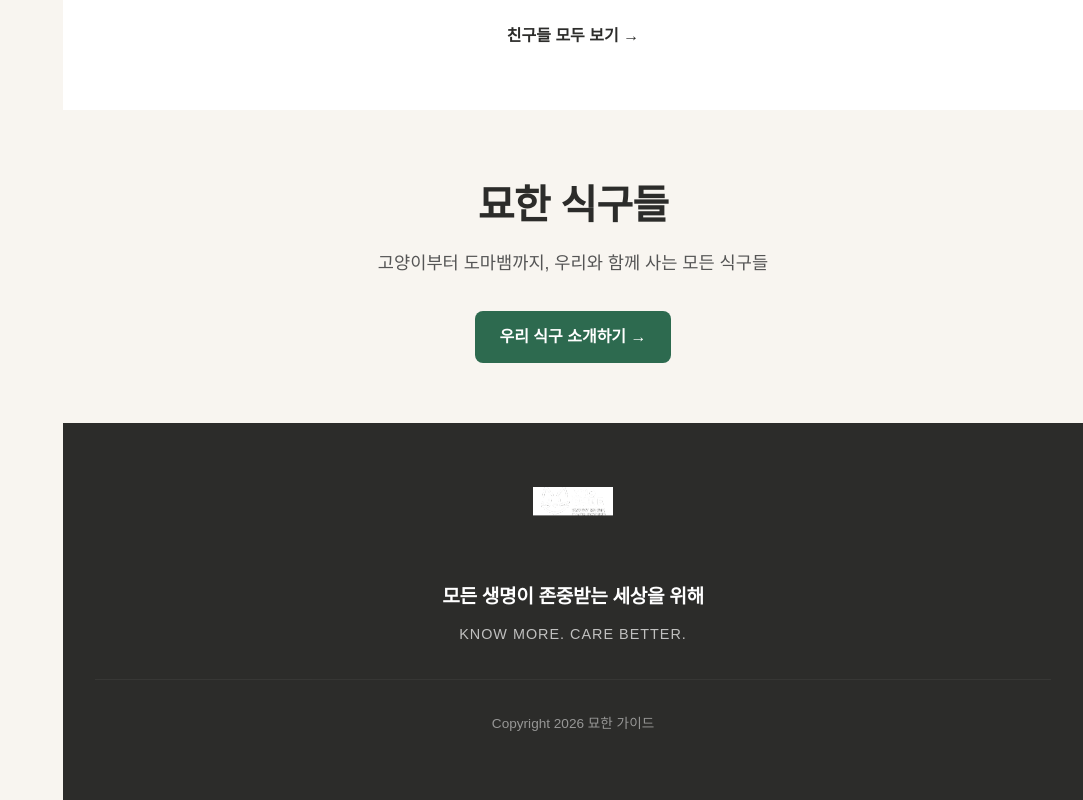
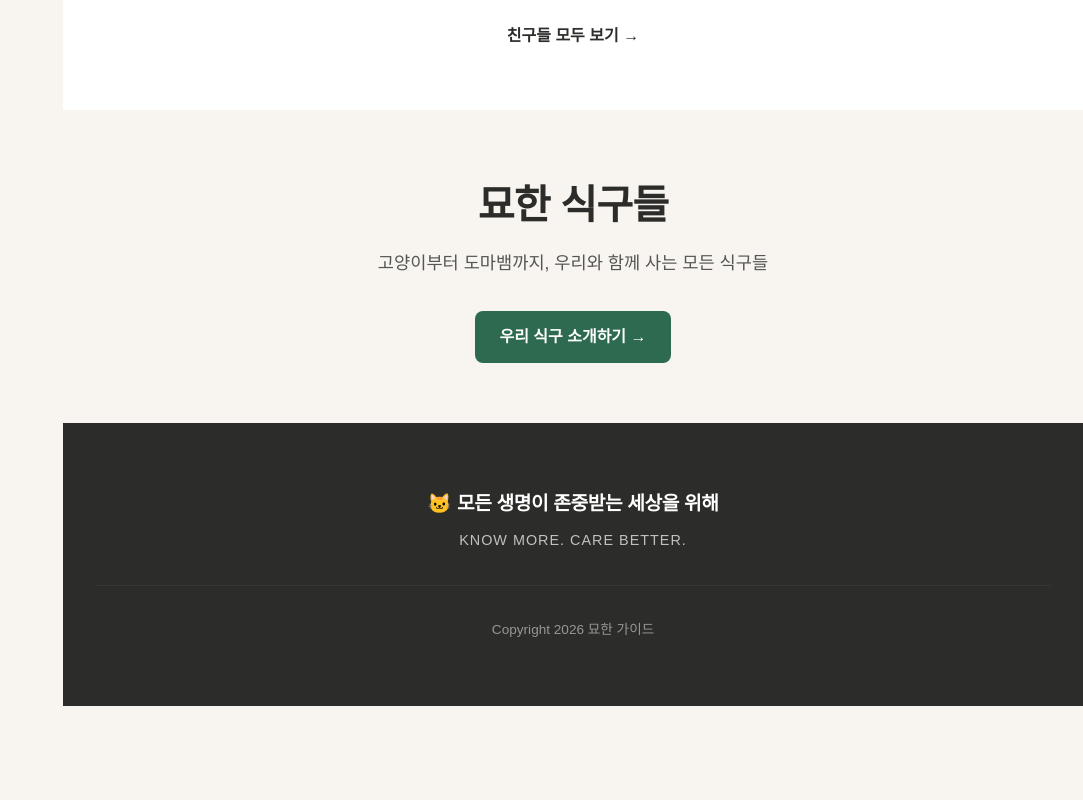
Before and after one commit to ileilo1215-ship-it/myo-guide, a Next.js app: page / in a window 1280 px wide. Shown: the part 4015-4815 px from the top of the page, without its empty margins (197-1280 px from the left). After the commit the page ends 4721 px from the top, so only its background shows below. Built offline with nearby package versions, Linux system fonts and the light colour scheme; a web font is replaced by a local one.

Commit message:
design(footer): remove logo and update slogan with emoji

```diff
--- a/app/globals.css
+++ b/app/globals.css
@@ -557,15 +557,16 @@ h1, h2, h3 {
   text-align: center;
 }
 
-.footer-logo {
-  margin-bottom: 1.5rem;
-  display: inline-block;
-}
+
 
 .footer-slogan {
   font-size: 1.2rem;
   font-weight: 600;
   margin-bottom: 0.5rem;
+  display: flex;
+  align-items: center;
+  justify-content: center;
+  gap: 6px;
 }
 
 .footer-motto {
--- a/app/page.js
+++ b/app/page.js
@@ -365,10 +365,10 @@ export default async function Home({ searchParams }) {
       {/* SECTION 8: FOOTER */}
       <footer className="home-section bg-dark main-footer">
         <div className="section-container">
-          <div className="footer-logo">
-            <Image src="/logo-icon-white.png" alt="묘한 가이드" width={80} height={80} style={{ width: '80px', height: 'auto' }} />
-          </div>
-          <h3 className="footer-slogan">모든 생명이 존중받는 세상을 위해</h3>
+          <h3 className="footer-slogan">
+            <span>🐱</span>
+            <span>모든 생명이 존중받는 세상을 위해</span>
+          </h3>
           <p className="footer-motto">KNOW MORE. CARE BETTER.</p>
           <div className="footer-copyright">
             Copyright 2026 묘한 가이드
```
